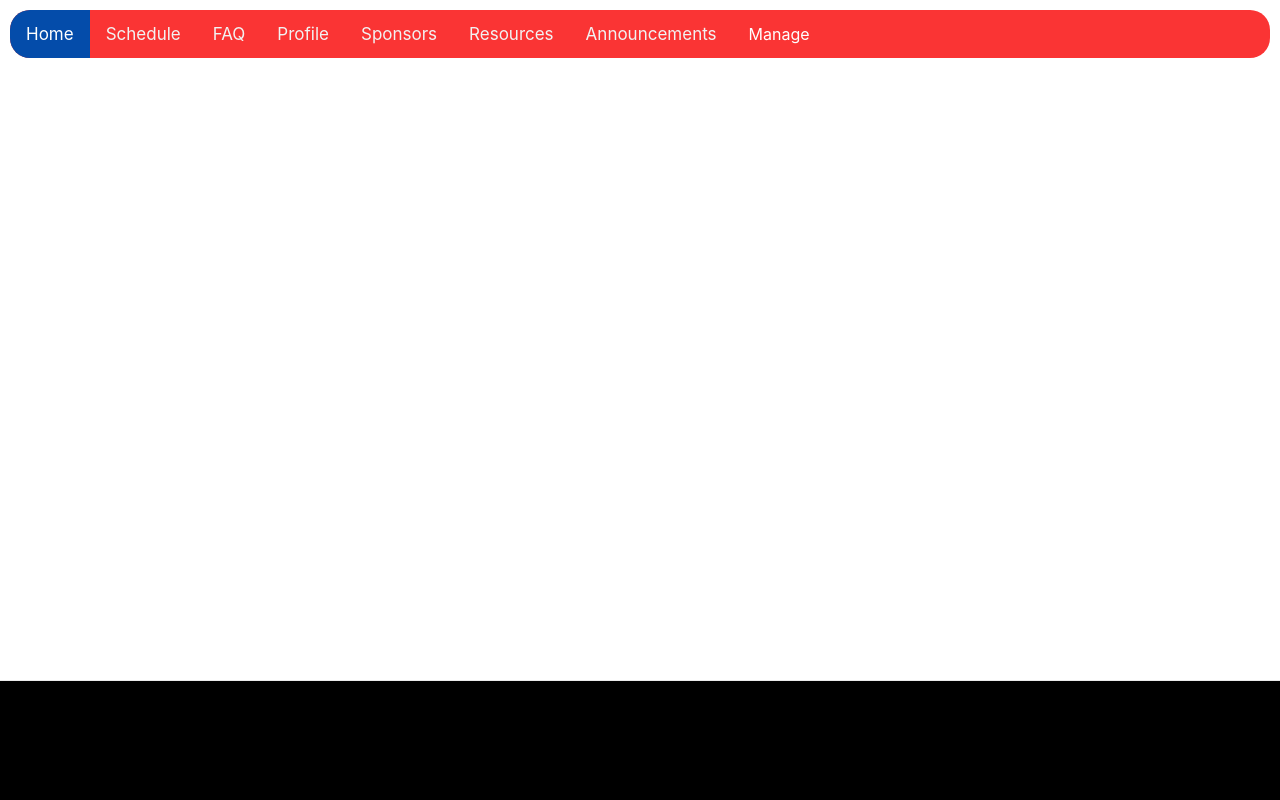
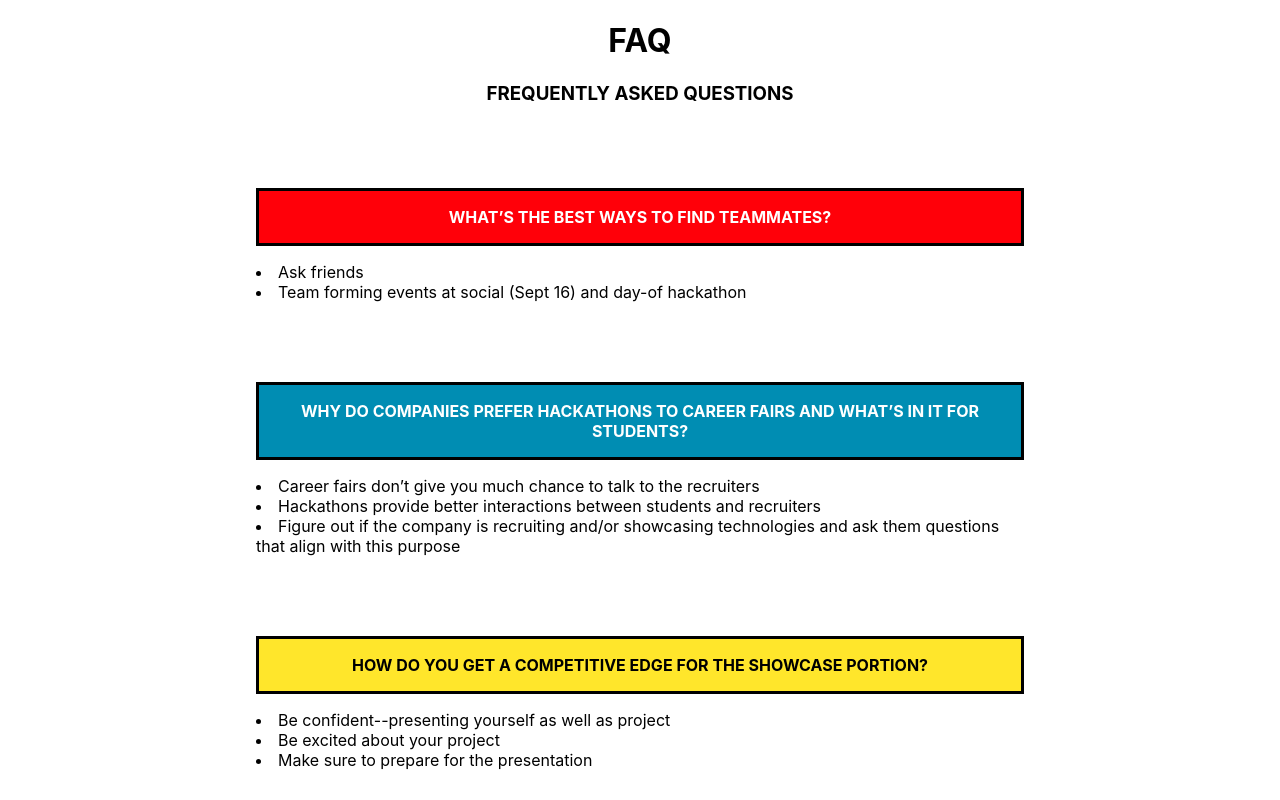
Before and after one commit to Hello-World-Purdue/hw21-frontend, a Next.js app: page /faq in a window 1280 px wide. Shown: the top 800 px of the page. Built offline with nearby package versions, Linux system fonts and the light colour scheme; a web font is replaced by a local one.

Commit message:
Created faq from list with css

```diff
--- a/assets/questions.tsx
+++ b/assets/questions.tsx
@@ -120,3 +120,66 @@ const questions = [
     a: ["September 13"],
   },
 ];
+
+const getQuestions = (list) => {
+  let content = [];
+  for (let i = 0; i < list.length; i += 3) {
+    content.push(
+      <>
+        <div
+          className={styles.faq_question}
+          style={{ backgroundColor: "rgb(255,0,9)", color: "white" }}
+        >
+          <p className={styles.faq_questionText}>{list[i]["q"]}</p>
+        </div>
+        <div className={styles.faq_answer}>{getAnswers(list[i]["a"])}</div>
+        {i + 1 < list.length && (
+          <div
+            className={styles.faq_question}
+            style={{ backgroundColor: "rgb(0,141,179) ", color: "white" }}
+          >
+            <p className={styles.faq_questionText}>{list[i + 1]["q"]}</p>
+          </div>
+        )}
+        {i + 1 < list.length && (
+          <div className={styles.faq_answer}>
+            {getAnswers(list[i + 1]["a"])}
+          </div>
+        )}
+        {i + 2 < list.length && (
+          <div
+            className={styles.faq_question}
+            style={{ backgroundColor: "rgb(255,230,43)", color: "black" }}
+          >
+            <p className={styles.faq_questionText}>{list[i + 2]["q"]}</p>
+          </div>
+        )}
+        {i + 2 < list.length && (
+          <div className={styles.faq_answer}>
+            {getAnswers(list[i + 2]["a"])}
+          </div>
+        )}
+      </>
+    );
+  }
+  return content;
+};
+
+const getAnswers = (list) => {
+  let content = [];
+  if (list.length == 1) {
+    content.push(<p className={styles.faq_answerText}>{list[0]}</p>);
+  } else {
+    content.push(
+      <ul className={styles.faq_answerList}>
+        {list.map((item) => (
+          <li className={styles.faq_answerText}>{item}</li>
+        ))}
+      </ul>
+    );
+  }
+  return content;
+};
+
+const faqList = getQuestions(questions);
+export default faqList;
--- a/pages/faq.tsx
+++ b/pages/faq.tsx
@@ -1,12 +1,17 @@
 import React, { FC } from "react";
+import styles from "../styles/Home.module.css";
 
 import Link from "next/link";
-import { Layout } from "../Components/Layout";
+import faqList from "../assets/questions";
 
-//import 'bootstrap/dist/css/bootstrap.css';
-import styles from "../styles/Home.module.css";
 export default function Faq() {
-  return(
-    <Layout></Layout>
-  )
+  return (
+    <div className={styles.faq_main}>
+      <div className={styles.faq_header}>
+        <h1 className={styles.faq_heading}>FAQ</h1>
+        <h3 className={styles.faq_description}>FREQUENTLY ASKED QUESTIONS</h3>
+      </div>
+      <div className={styles.faq_content}>{faqList}</div>
+    </div>
+  );
 }
--- a/styles/Home.module.css
+++ b/styles/Home.module.css
@@ -370,3 +370,72 @@ https://stackoverflow.com/questions/39718512/put-footer-at-the-bottom-html-relat
     flex-direction: column;
   }
 }
+
+.faq_main {
+  background-image: url("../images/faq_background.png");
+  background-size: 100vw;
+  height: 100vh;
+  width: 100%;
+  position: absolute;
+  top: 0;
+  background-repeat: no-repeat;
+}
+
+.faq_header {
+  position: relative;
+  text-align: center;
+  color: white;
+}
+
+.faq_content {
+  margin-top: 50px;
+  display: flex;
+  flex-direction: column;
+  align-items: center;
+}
+
+.faq_question {
+  margin-top: 8vh;
+  width: 70vw;
+  color: white;
+  text-align: center;
+  border: solid black;
+}
+
+.faq_questionText {
+  text-transform: uppercase;
+  font-weight: bold;
+}
+
+.faq_answer {
+  width: 70vw;
+}
+
+.faq_answerList {
+  list-style-position: inside;
+  padding: 0;
+}
+
+.faq_answerText {
+}
+
+@media (min-width: 800px) {
+  .faq_main {
+    background-image: none;
+  }
+  .faq_header {
+    color: black;
+  }
+  .faq_question {
+    width: 90vw;
+  }
+  .faq_question {
+    width: 60vw;
+  }
+  .faq_answer {
+    width: 60vw;
+  }
+  .faq_content {
+    margin-top: 0px;
+  }
+}
```
